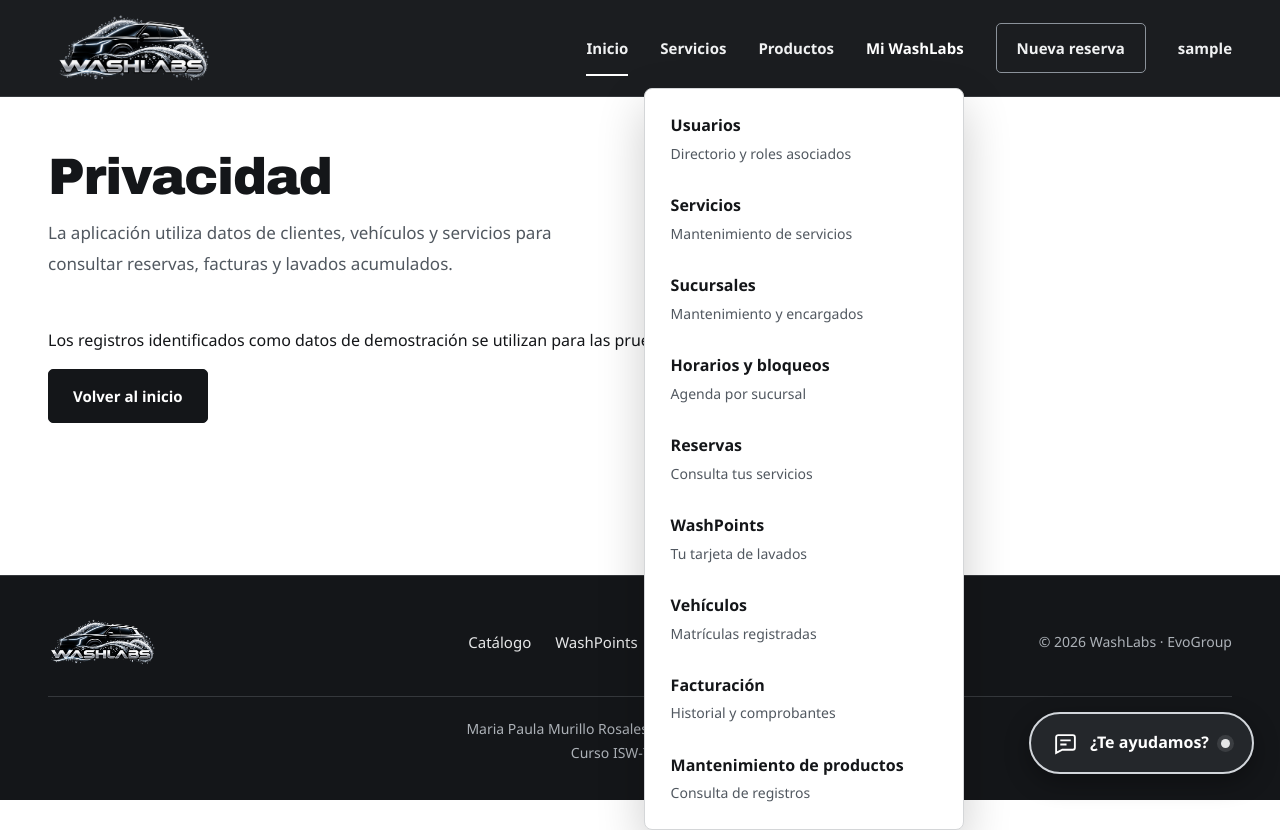
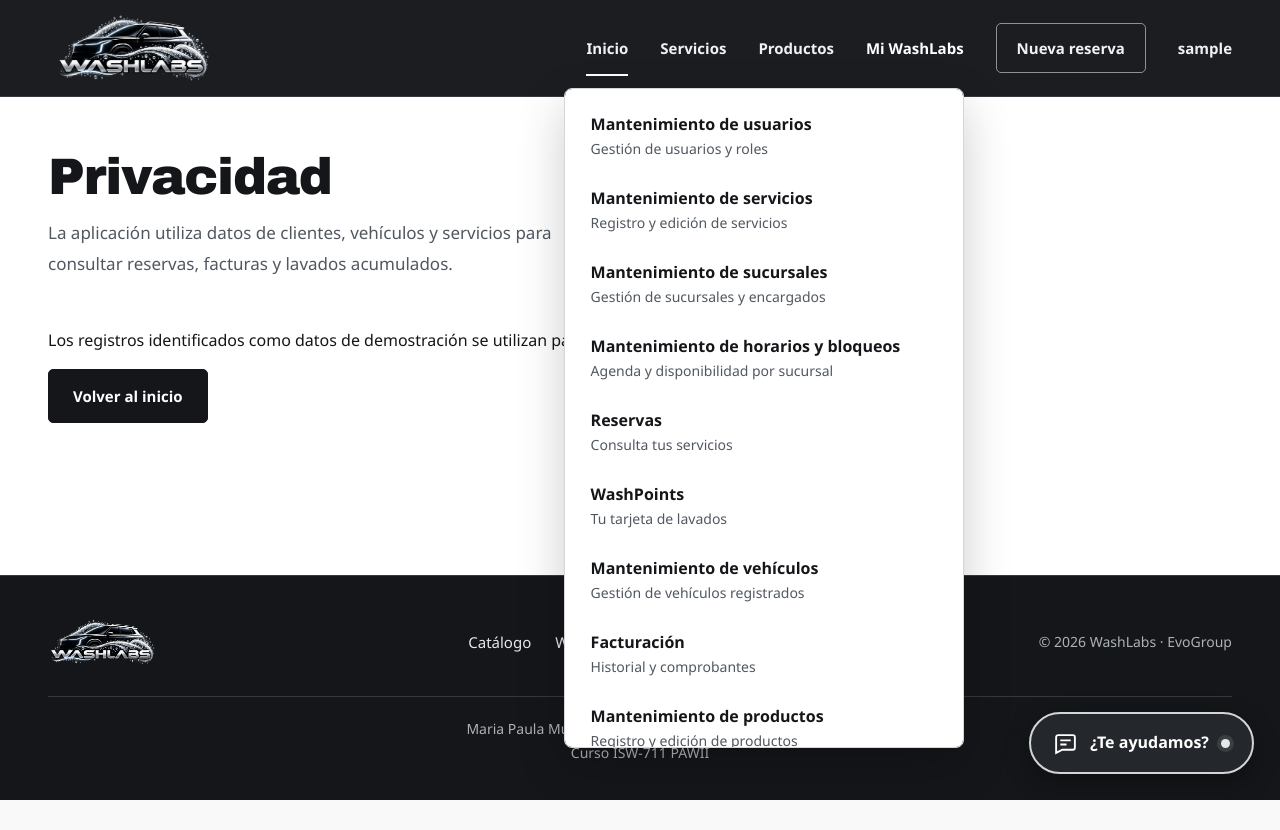
Before and after one commit to ortizjimenez18/WashLabs, an ASP.NET Core app: page /Home/Privacy in a window 1280 px wide, after a click on "Mi WashLabs". After the commit the page ends 800 px from the top, so only its background shows below. Run offline with ASP.NET Core 8, Linux system fonts and the light colour scheme; the visitor is signed in with stand-in values (Sample User, id 1); the project's own start-up code is not run, and a stand-in starts its controllers and pages; some libraries are stand-ins or nearby versions.

Commit message:
Estandarizar nombres y presentacion del menu de mantenimiento

```diff
--- a/Views/Shared/_Layout.cshtml
+++ b/Views/Shared/_Layout.cshtml
@@ -20,16 +20,16 @@
                 <a asp-controller="Home" asp-action="Index" aria-current="@(controller == "Home" ? "page" : null)">Inicio</a>
                 <a asp-controller="Home" asp-action="Index" asp-fragment="servicios">Servicios</a>
                 <a asp-controller="Productos" asp-action="Index" aria-current="@(controller == "Productos" ? "page" : null)">Productos</a>
-                <details class="nav-dropdown"><summary>Mi WashLabs </summary><div class="nav-dropdown-panel">
-                    @if (User.IsInRole("Administrador")) { <a asp-controller="Usuarios" asp-action="Index" aria-current="@(controller == "Usuarios" ? "page" : null)"><strong>Usuarios</strong><span>Directorio y roles asociados</span></a> }
-                    @if (User.IsInRole("Administrador")) { <a asp-controller="Servicios" asp-action="Index"><strong>Servicios</strong><span>Mantenimiento de servicios</span></a> }
-                    @if (User.IsInRole("Administrador")) { <a asp-controller="Sucursales" asp-action="Index"><strong>Sucursales</strong><span>Mantenimiento y encargados</span></a> }
-                    @if (User.IsInRole("Administrador")) { <a asp-controller="Horarios" asp-action="Index"><strong>Horarios y bloqueos</strong><span>Agenda por sucursal</span></a> }
+                <details class="nav-dropdown nav-administracion"><summary>Mi WashLabs </summary><div class="nav-dropdown-panel">
+                    @if (User.IsInRole("Administrador")) { <a asp-controller="Usuarios" asp-action="Index" aria-current="@(controller == "Usuarios" ? "page" : null)"><strong>Mantenimiento de usuarios</strong><span>Gestión de usuarios y roles</span></a> }
+                    @if (User.IsInRole("Administrador")) { <a asp-controller="Servicios" asp-action="Index"><strong>Mantenimiento de servicios</strong><span>Registro y edición de servicios</span></a> }
+                    @if (User.IsInRole("Administrador")) { <a asp-controller="Sucursales" asp-action="Index"><strong>Mantenimiento de sucursales</strong><span>Gestión de sucursales y encargados</span></a> }
+                    @if (User.IsInRole("Administrador")) { <a asp-controller="Horarios" asp-action="Index"><strong>Mantenimiento de horarios y bloqueos</strong><span>Agenda y disponibilidad por sucursal</span></a> }
                     <a asp-controller="Reservas" asp-action="Index"><strong>Reservas</strong><span>Consulta tus servicios</span></a>
                     <a asp-controller="WashPoints" asp-action="Index"><strong>WashPoints</strong><span>Tu tarjeta de lavados</span></a>
-                    <a asp-controller="Vehiculos" asp-action="Index"><strong>Vehículos</strong><span>Matrículas registradas</span></a>
+                    <a asp-controller="Vehiculos" asp-action="Index"><strong>@(User.IsInRole("Administrador") || User.IsInRole("Encargado") ? "Mantenimiento de vehículos" : "Vehículos")</strong><span>@(User.IsInRole("Administrador") || User.IsInRole("Encargado") ? "Gestión de vehículos registrados" : "Matrículas registradas")</span></a>
                     <a asp-controller="Facturacion" asp-action="Index"><strong>Facturación</strong><span>Historial y comprobantes</span></a>
-                    @if (User.IsInRole("Encargado") || User.IsInRole("Administrador")) { <a asp-controller="Productos" asp-action="Mantenimiento"><strong>Mantenimiento de productos</strong><span>Consulta de registros</span></a> }
+                    @if (User.IsInRole("Encargado") || User.IsInRole("Administrador")) { <a asp-controller="Productos" asp-action="Mantenimiento"><strong>Mantenimiento de productos</strong><span>Registro y edición de productos</span></a> }
                 </div></details>
                 <a class="nav-cta" asp-controller="Reservas" asp-action="Crear">Nueva reserva</a>
                 @if (User.Identity?.IsAuthenticated == true)
--- a/wwwroot/css/experience.css
+++ b/wwwroot/css/experience.css
@@ -25,6 +25,12 @@ h3 { font-family:'Segoe UI',Arial,sans-serif; letter-spacing:-.5px; }
 .nav-dropdown-panel a:hover { background:#eceef0; }
 .nav-dropdown-panel strong { display:block; font-size:16px; font-weight:650; }
 .nav-dropdown-panel a>span { display:block; font-size:14px; color:#515860; margin-top:4px; }
+.nav-administracion>.nav-dropdown-panel { width:400px; max-width:calc(100vw - 36px); max-height:calc(100dvh - 140px); overflow-y:auto; overscroll-behavior:contain; }
+.nav-administracion>.nav-dropdown-panel a { white-space:normal; overflow-wrap:anywhere; line-height:1.4; }
+@media(max-width:900px) {
+    .nav-administracion { flex-basis:100%; min-width:0; }
+    .nav-administracion>.nav-dropdown-panel { position:static; width:100%; max-width:100%; max-height:50dvh; margin-top:8px; box-sizing:border-box; }
+}
 .menu-toggle { display:none; align-items:center; gap:10px; border:1px solid #777f87; background:none; color:white; border-radius:4px; padding:11px 14px; font-size:15px; cursor:pointer; }
 .menu-lines { width:20px; height:12px; border-top:2px solid white; border-bottom:2px solid white; }
 .home-hero { position:relative; overflow:hidden; background:radial-gradient(ellipse at 78% 35%,#34383d 0,#1a1d21 30%,#141619 68%); }
```
